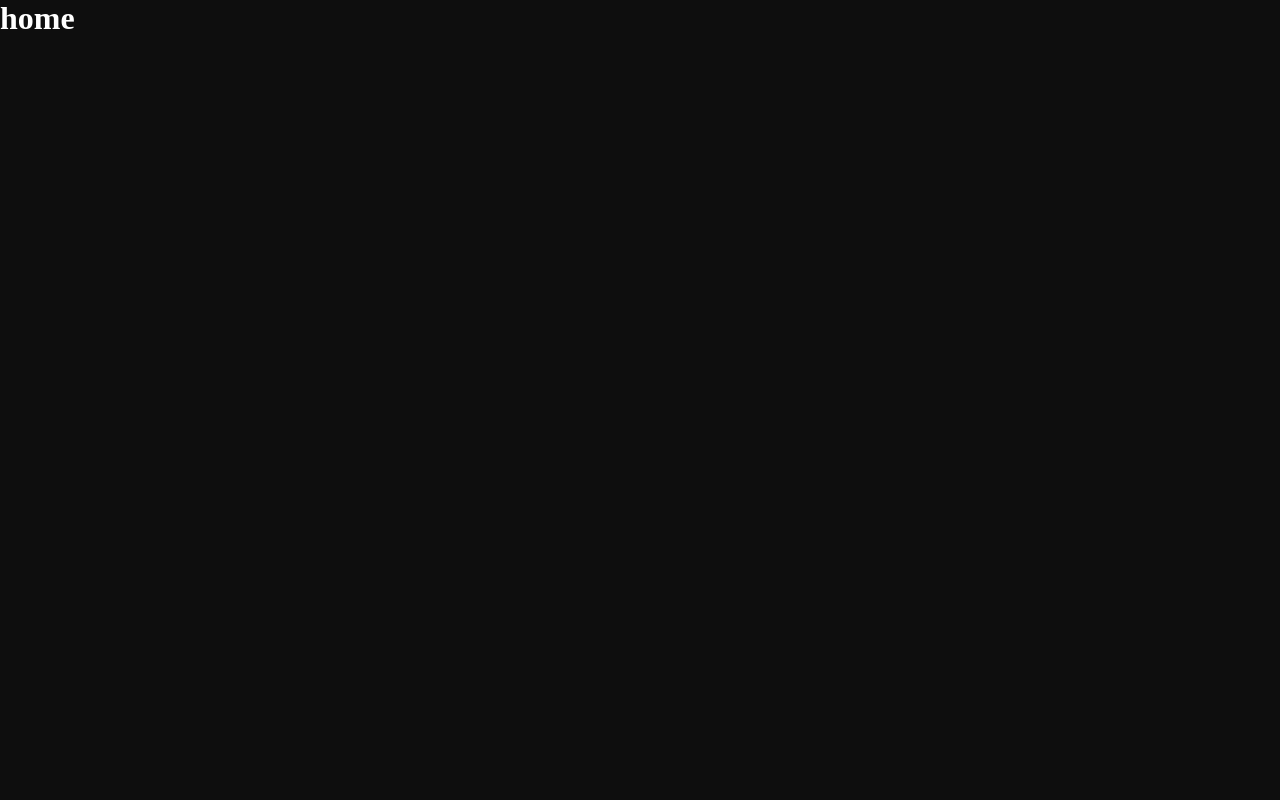
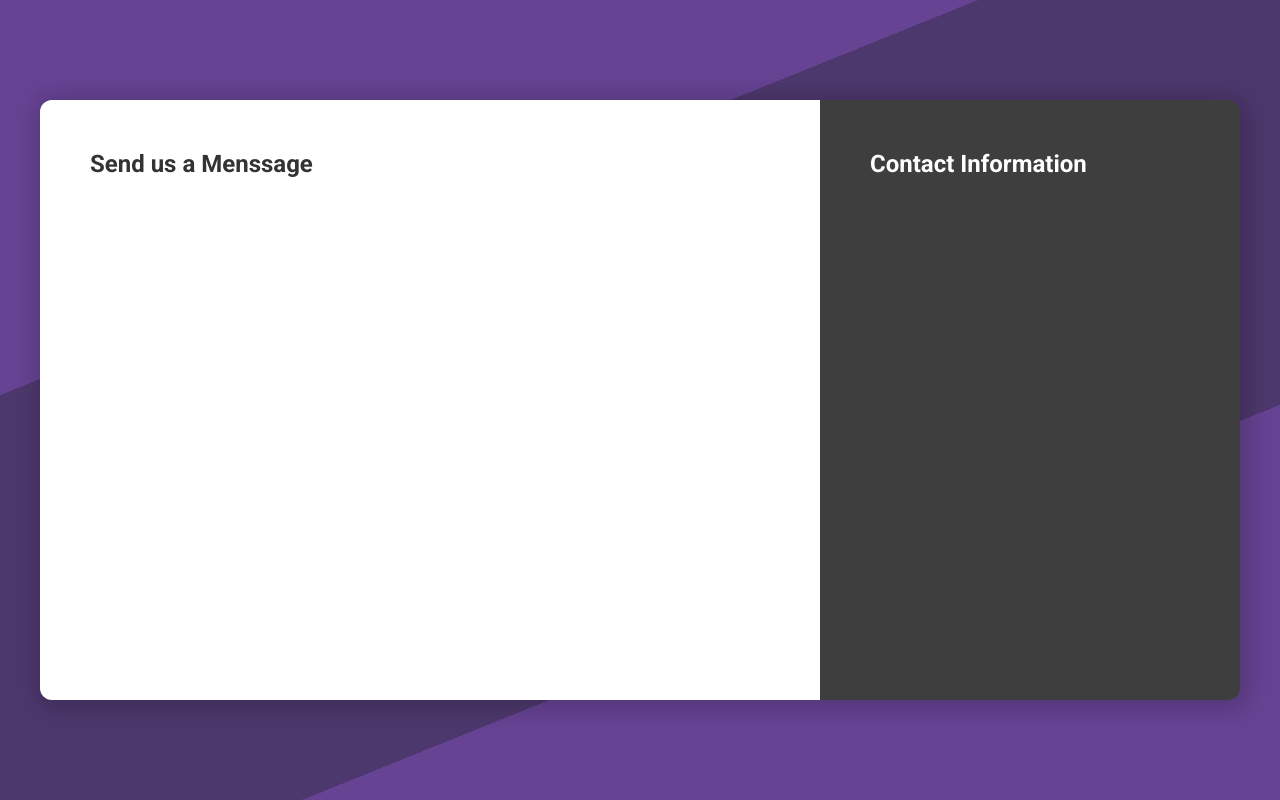
Before and after one commit to leovargasdev/contact-page-next, a Next.js app: page / in a window 1280 px wide. Built offline with nearby package versions, Linux system fonts and the light colour scheme.

Commit message:
Adicionando estilo global, criando os componentes ContactForm e ContactInformation

```diff
--- /dev/null
+++ b/src/components/ContactForm/index.tsx
@@ -0,0 +1,11 @@
+import React from 'react'
+
+import { Container } from './styles'
+
+const ContactForm: React.FC = () => (
+  <Container>
+    <h2>Send us a Menssage</h2>
+  </Container>
+)
+
+export default ContactForm
--- /dev/null
+++ b/src/components/ContactForm/styles.ts
@@ -0,0 +1,8 @@
+import styled from 'styled-components'
+
+export const Container = styled.div`
+  flex: 1;
+
+  background: #fff;
+  border-radius: 12px 0 0 12px;
+`
--- /dev/null
+++ b/src/components/ContactInformation/index.tsx
@@ -0,0 +1,11 @@
+import React from 'react'
+
+import { Container } from './styles'
+
+const ContactInformation: React.FC = () => (
+  <Container>
+    <h2>Contact Information</h2>
+  </Container>
+)
+
+export default ContactInformation
--- /dev/null
+++ b/src/components/ContactInformation/styles.ts
@@ -0,0 +1,10 @@
+import styled from 'styled-components'
+
+export const Container = styled.div`
+  display: flex;
+  flex-direction: column;
+  background: #3e3e3e;
+  border-radius: 0 12px 12px 0;
+  color: #fff;
+  width: 35%;
+`
--- /dev/null
+++ b/src/pages/_document.tsx
@@ -0,0 +1,58 @@
+import React from 'react'
+import Document, {
+  DocumentInitialProps,
+  DocumentContext,
+  Html,
+  Head,
+  Main,
+  NextScript
+} from 'next/document'
+import { ServerStyleSheet } from 'styled-components'
+
+export default class MyDocument extends Document {
+  static async getInitialProps(
+    ctx: DocumentContext
+  ): Promise<DocumentInitialProps> {
+    const sheet = new ServerStyleSheet()
+    const originalRenderPage = ctx.renderPage
+
+    try {
+      ctx.renderPage = () =>
+        originalRenderPage({
+          enhanceApp: App => props => sheet.collectStyles(<App {...props} />)
+        })
+
+      const initialProps = await Document.getInitialProps(ctx)
+      return {
+        ...initialProps,
+        styles: (
+          <>
+            {initialProps.styles}
+            {sheet.getStyleElement()}
+          </>
+        )
+      }
+    } finally {
+      sheet.seal()
+    }
+  }
+
+  render(): JSX.Element {
+    return (
+      <Html lang="pt">
+        <Head>
+          <meta charSet="utf-8" />
+          <link rel="preconnect" href="https://fonts.gstatic.com" />
+          <link
+            href="https://fonts.googleapis.com/css2?family=Roboto:wght@300;400;500;700&display=swap"
+            rel="stylesheet"
+          />
+        </Head>
+        <body>
+          <Main />
+          <NextScript />
+        </body>
+      </Html>
+    )
+  }
+}
--- a/src/pages/index.tsx
+++ b/src/pages/index.tsx
@@ -1,10 +1,17 @@
 import React from 'react'
+
+import ContactForm from '../components/ContactForm'
+import ContactInformation from '../components/ContactInformation'
+import { Container, Content } from '../styles/Home'
 
 const Home: React.FC = () => {
   return (
-    <div>
-      <h1>home</h1>
-    </div>
+    <Container>
+      <Content>
+        <ContactForm />
+        <ContactInformation />
+      </Content>
+    </Container>
   )
 }
 
--- /dev/null
+++ b/src/styles/Home.ts
@@ -0,0 +1,37 @@
+import styled from 'styled-components'
+
+export const Container = styled.main`
+  display: flex;
+  width: 100%;
+  height: 100vh;
+  background: linear-gradient(
+    338deg,
+    rgba(103, 67, 148, 1) 30%,
+    rgba(77, 56, 109, 1) 30%,
+    rgba(77, 56, 109, 1) 70%,
+    rgba(103, 67, 148, 1) 70%
+  );
+
+  padding: 0 40px;
+`
+
+export const Content = styled.section`
+  display: flex;
+  align-items: stretch;
+
+  width: 100%;
+  max-width: 1200px;
+  height: 600px;
+
+  margin: auto;
+  border-radius: 12px;
+  background: transparent;
+  box-shadow: 3px 3px 25px 6px rgba(0, 0, 0, 0.2);
+
+  div {
+    display: flex;
+    flex-direction: column;
+
+    padding: 50px;
+  }
+`
--- a/src/styles/global.ts
+++ b/src/styles/global.ts
@@ -9,9 +9,8 @@ export default createGlobalStyle`
   }
 
   body {
-    color: #FFF;
-    background: #0e0e0e;
-    /* font-family: 'Lumos'; */
+    color: #333;
+    font-family: 'Roboto', sans-serif;
     -webkit-font-smoothing: antialiased;
   }
 `
```
